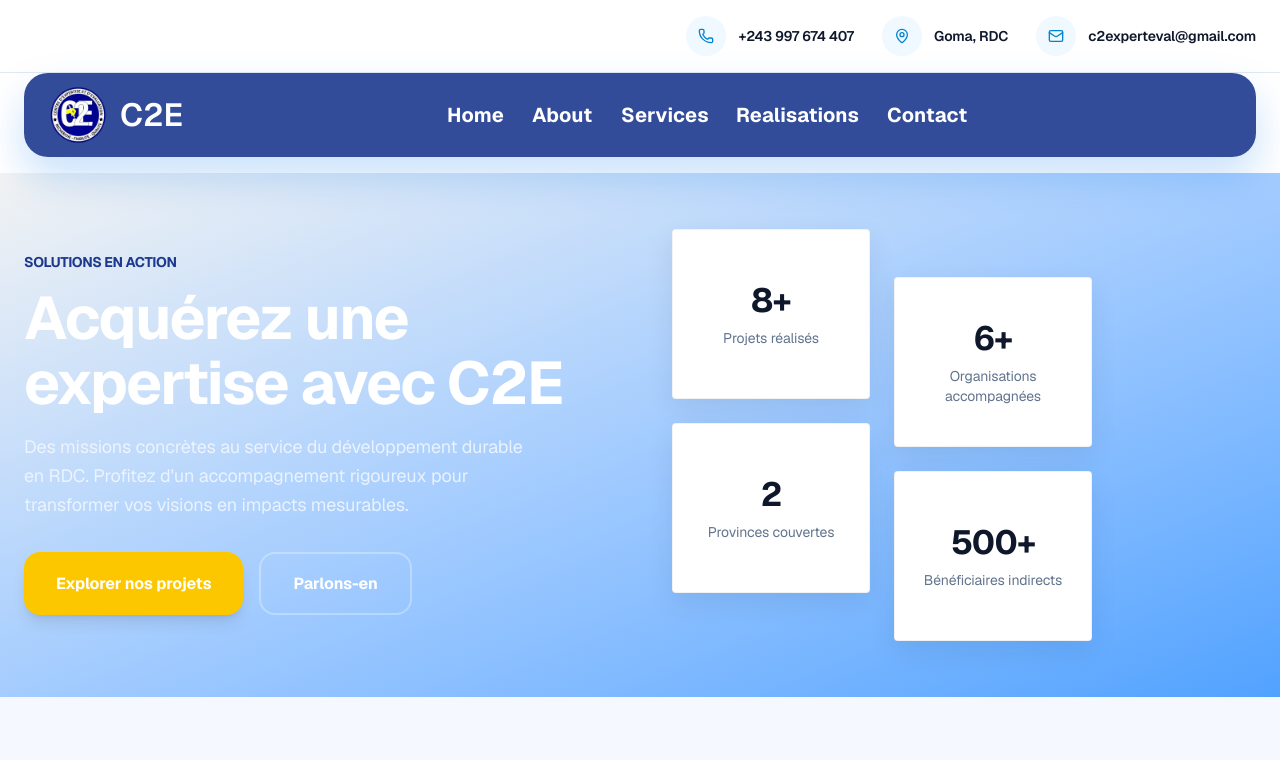
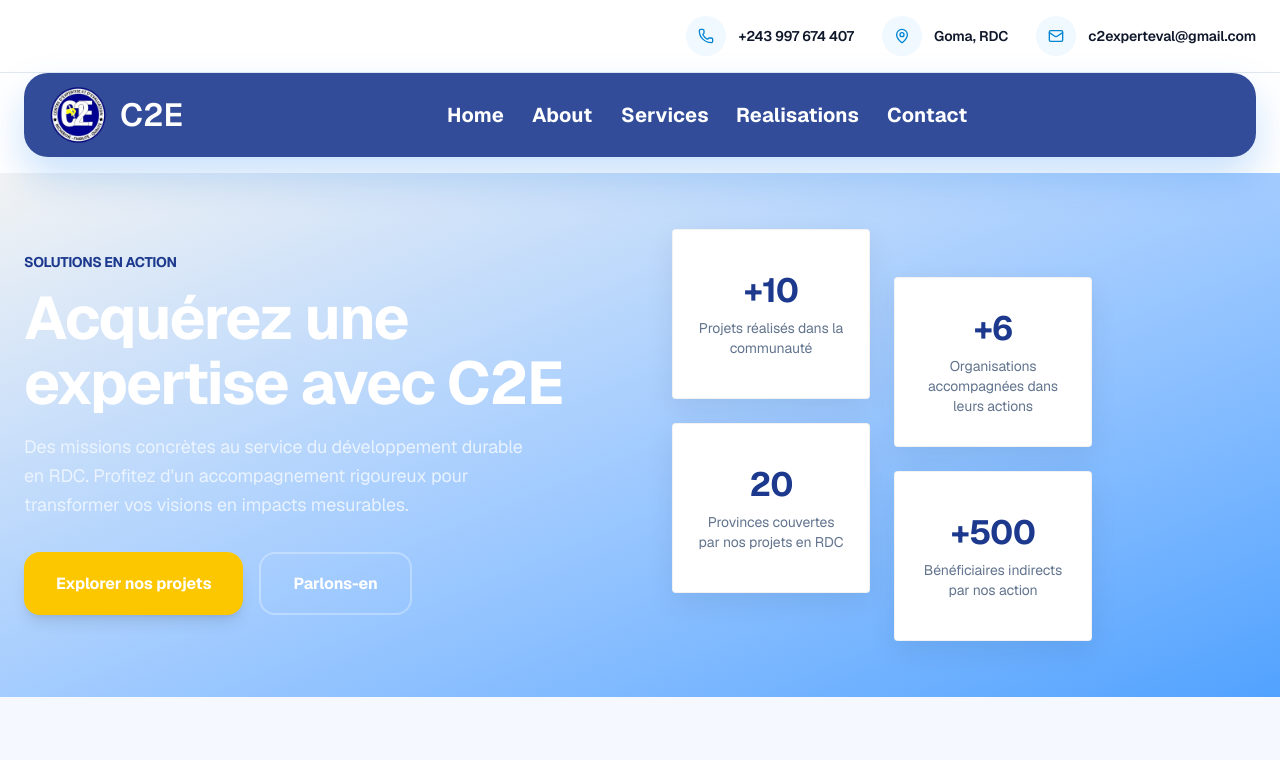
Before and after one commit to Marcellin3/C2E, a Next.js app: page /realisation in a window 1280 px wide. Shown: the top 760 px of the page. Built offline with nearby package versions, Linux system fonts and the light colour scheme.

Commit message:
renov color

```diff
--- a/app/realisation/page.tsx
+++ b/app/realisation/page.tsx
@@ -15,10 +15,10 @@ import {
 import Footer from "../componen/Footer";
 
 const impactStats = [
-  { value: "8+", label: "Projets réalisés" },
-  { value: "6+", label: "Organisations accompagnées" },
-  { value: "2", label: "Provinces couvertes" },
-  { value: "500+", label: "Bénéficiaires indirects" },
+  { value: "+10", label: "Projets réalisés dans la communauté" },
+  { value: "+6", label: "Organisations accompagnées dans leurs actions" },
+  { value: "20", label: "Provinces couvertes par nos projets en RDC" },
+  { value: "+500", label: "Bénéficiaires indirects par nos action" },
 ];
 
 const projects = [
@@ -190,7 +190,7 @@ export default function Realisation() {
                   className={impactCardClass}
                 >
                   <div className="space-y-2">
-                    <div className="text-3xl font-bold tracking-tight md:text-[2.1rem]">
+                    <div className="text-3xl font-bold text-blue-900 tracking-tight md:text-[2.1rem]">
                       {stat.value}
                     </div>
                     <p className="max-w-[10rem] text-sm leading-5 text-slate-500">
@@ -209,7 +209,7 @@ export default function Realisation() {
                   className={impactCardClass}
                 >
                   <div className="space-y-2">
-                    <div className="text-3xl font-bold tracking-tight md:text-[2.1rem]">
+                    <div className="text-3xl font-bold text-blue-900 tracking-tight md:text-[2.1rem]">
                       {stat.value}
                     </div>
                     <p className="max-w-[10rem] text-sm leading-5 text-slate-500">
```
